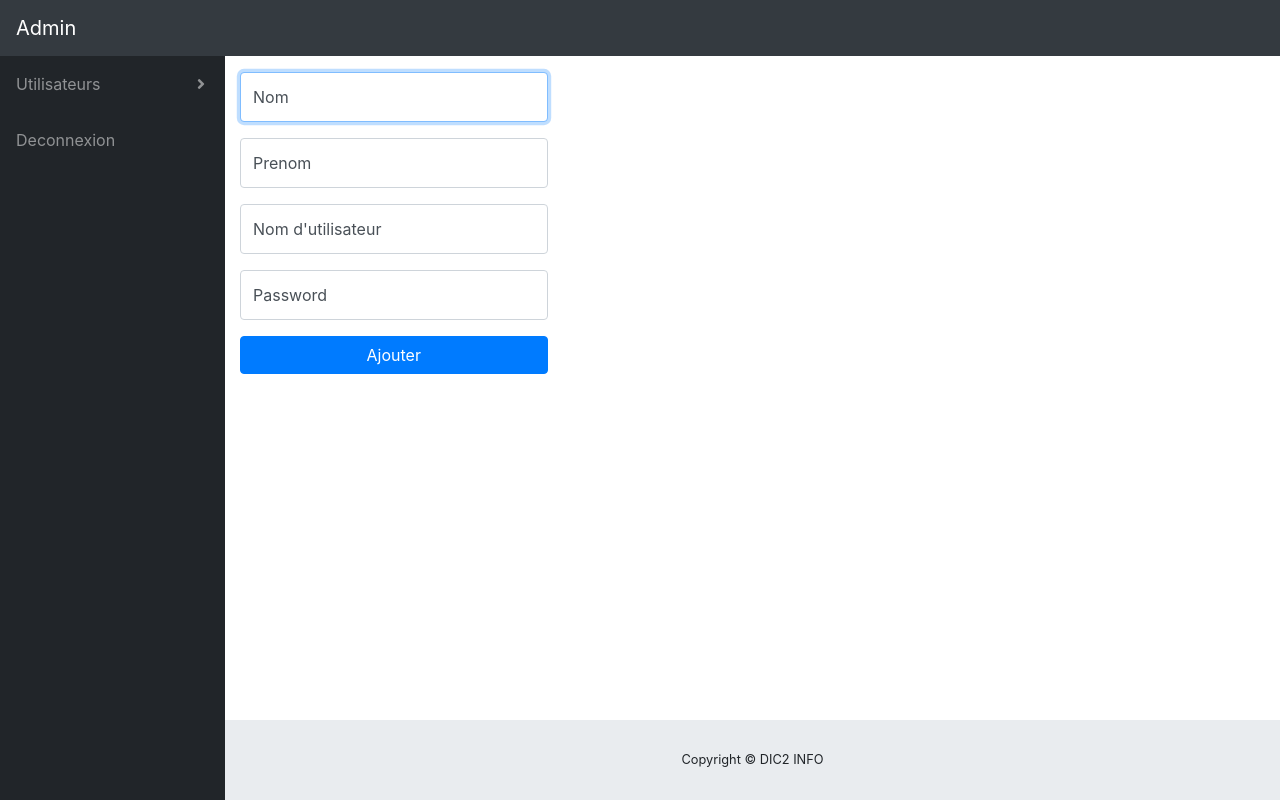
After one commit to mariamabaa/projet_news, a PHP site: page /projet_news/Views/admin/addUser.php in a window 1280 px wide. The commit adds this page. Run offline with PHP 8.4, Linux system fonts and the light colour scheme.

Commit message:
ajouter user

```diff
--- /dev/null
+++ b/Views/admin/addUser.php
@@ -0,0 +1,165 @@
+<!DOCTYPE html>
+<html lang="en">
+  <head>
+    <meta charset="utf-8" />
+    <meta http-equiv="X-UA-Compatible" content="IE=edge" />
+    <meta
+      name="viewport"
+      content="width=device-width, initial-scale=1, shrink-to-fit=no"
+    />
+    <meta name="description" content="" />
+    <meta name="author" content="" />
+
+    <title>Admin - Dashboard</title>
+
+    <!-- Custom fonts for this template-->
+    <link
+      href="../../assets/vendor/fontawesome-free/css/all.min.css"
+      rel="stylesheet"
+      type="text/css"
+    />
+
+    <!-- Page level plugin CSS-->
+    <link
+      href="../../assets/vendor/datatables/dataTables.bootstrap4.css"
+      rel="stylesheet"
+    />
+
+    <!-- Custom styles for this template-->
+    <link href="../../assets/css/sb-admin.css" rel="stylesheet" />
+
+    <style>
+      .form_div {
+        width: 30%;
+      }
+    </style>
+  </head>
+
+  <body id="page-top">
+    <nav class="navbar navbar-expand navbar-dark bg-dark static-top">
+      <a class="navbar-brand mr-1" href="index.html">Admin</a>
+      <!-- Navbar Search -->
+
+      <!-- Navbar -->
+    </nav>
+
+    <div id="wrapper">
+      <!-- Sidebar -->
+      <ul class="sidebar navbar-nav">
+        <li class="nav-item dropdown">
+          <a
+            class="nav-link dropdown-toggle"
+            href="#"
+            id="pagesDropdown"
+            role="button"
+            data-toggle="dropdown"
+            aria-haspopup="true"
+            aria-expanded="false"
+          >
+          <span>Utilisateurs</span>
+          </a>
+          <div class="dropdown-menu" aria-labelledby="pagesDropdown">
+            <a class="dropdown-item" href="listUser.php">Liste utilisateurs</a>
+            <a class="dropdown-item" href="addUser.php">Ajouter utilisateur</a>
+            <a class="dropdown-item" href="updateUser.php"
+              >Modifier utilisateur</a>
+            <a class="dropdown-item" href="delUser.php"
+              >supprimer utilisateur</a
+            >
+          </div>
+        </li>
+        <li class="nav-item">
+          <a class="nav-link" href="login.html"> <span>Deconnexion</span></a>
+        </li>
+      </ul>
+
+      <div id="content-wrapper">
+        <div class="container-fluid">
+          <div class="form_div">
+            <form>
+              <div class="form-group">
+                <div class="form-label-group">
+                  <input
+                    name="nom"
+                    type="text"
+                    id="inputName"
+                    class="form-control"
+                    placeholder="Nom"
+                    required="required"
+                    autofocus="autofocus"
+                  />
+                  <label for="inputName">Nom</label>
+                </div>
+              </div>
+              <div class="form-group">
+                <div class="form-label-group">
+                  <input
+                    name="prenom"
+                    type="text"
+                    id="inputPrenom"
+                    class="form-control"
+                    placeholder="Prenom"
+                    required="required"
+                    autofocus="autofocus"
+                  />
+                  <label for="inputPrenom">Prenom</label>
+                </div>
+              </div>
+              <div class="form-group">
+                <div class="form-label-group">
+                  <input
+                    name="username"
+                    type="text"
+                    id="inputUsername"
+                    class="form-control"
+                    placeholder="Nom d'utilisateur"
+                    required="required"
+                    autofocus="autofocus"
+                  />
+                  <label for="inputPrenom">Nom d'utilisateur</label>
+                </div>
+              </div>
+              <div class="form-group">
+                <div class="form-label-group">
+                  <input
+                    name="mdp"
+                    type="password"
+                    id="inputPassword"
+                    class="form-control"
+                    placeholder="Password"
+                    required="required"
+                  />
+                  <label for="inputPassword">Password</label>
+                </div>
+              </div>
+              <input
+                type="submit"
+                value="Ajouter"
+                class="btn btn-primary btn-block"
+              />
+            </form>
+          </div>
+        </div>
+
+        <!-- Sticky Footer -->
+        <footer class="sticky-footer">
+          <div class="container my-auto">
+            <div class="copyright text-center my-auto">
+              <span>Copyright © DIC2 INFO</span>
+            </div>
+          </div>
+        </footer>
+      </div>
+    </div>
+
+    <!-- Bootstrap core JavaScript-->
+    <script src="../../assets/vendor/jquery/jquery.min.js"></script>
+    <script src="../../assets/vendor/bootstrap/js/bootstrap.bundle.min.js"></script>
+
+    <!-- Core plugin JavaScript-->
+    <script src="../../assets/vendor/jquery-easing/jquery.easing.min.js"></script>
+
+    <!-- Custom scripts for all pages-->
+    <script src="../../assets/js/sb-admin.min.js"></script>
+  </body>
+</html>
--- a/Views/admin/index.php
+++ b/Views/admin/index.php
@@ -54,7 +54,7 @@
           <span>Utilisateurs</span>
         </a>
         <div class="dropdown-menu" aria-labelledby="pagesDropdown">
-          <a class="dropdown-item" href="./list">Liste utilisateurs</a>
+          <a class="dropdown-item" href="./list">Liste utilisateur</a>
             <a class="dropdown-item" href="./addUser">Ajouter utilisateur</a>
             <a class="dropdown-item" href="./updateUser">Modifier utilisateur</a>
             <a class="dropdown-item" href="./addUser">supprimer utilisateur</a>
```
Also changed, not shown: Controller/Controller.php (+9 -1 lines), Model/Manager/UserDAO.class.php (+31 -0 lines), Views/admin/listArticle.php (+0 -17 lines), Views/admin/listUser.php (+93 -11 lines), soap/server.php (added, +77 -0 lines), .htaccess.
